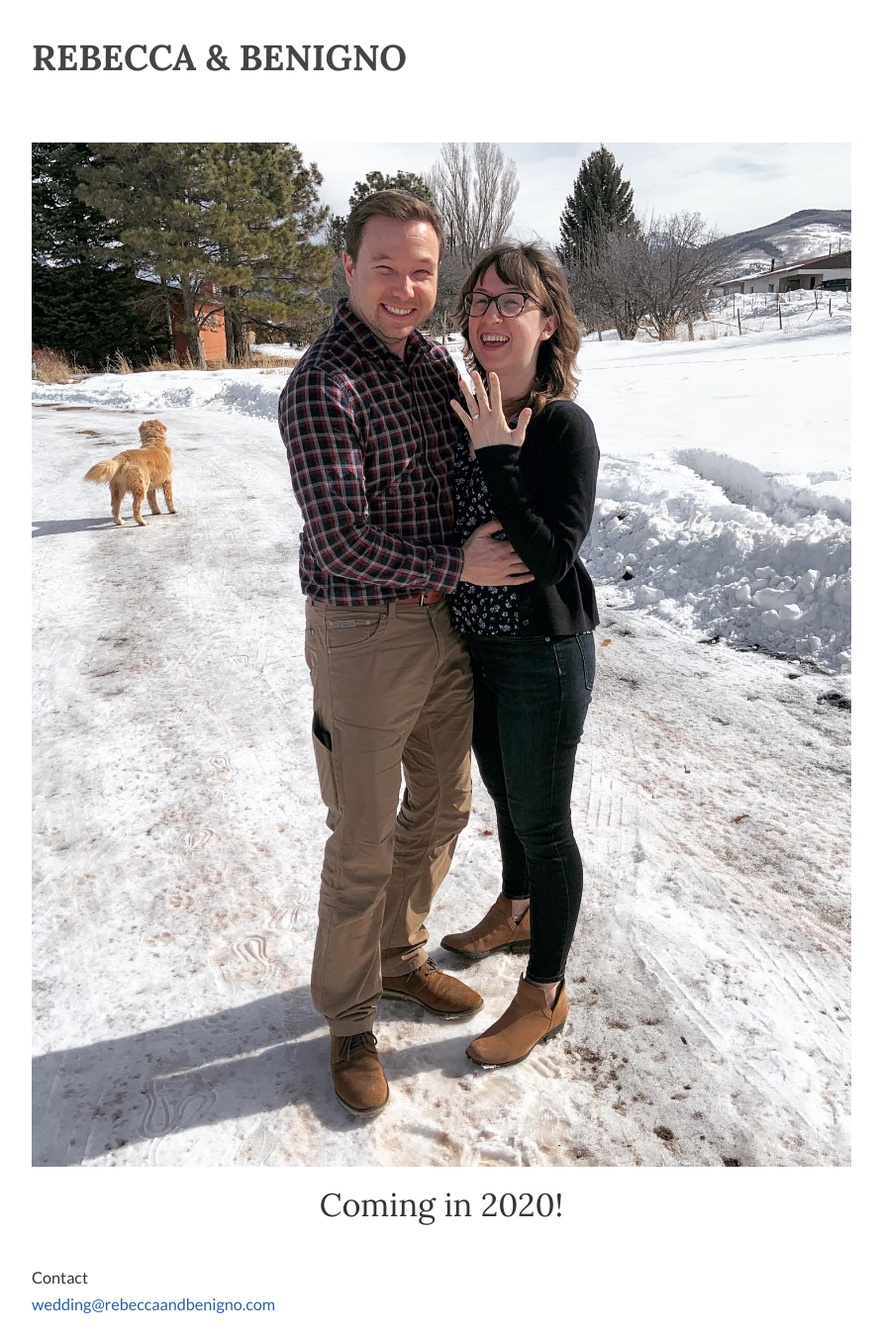
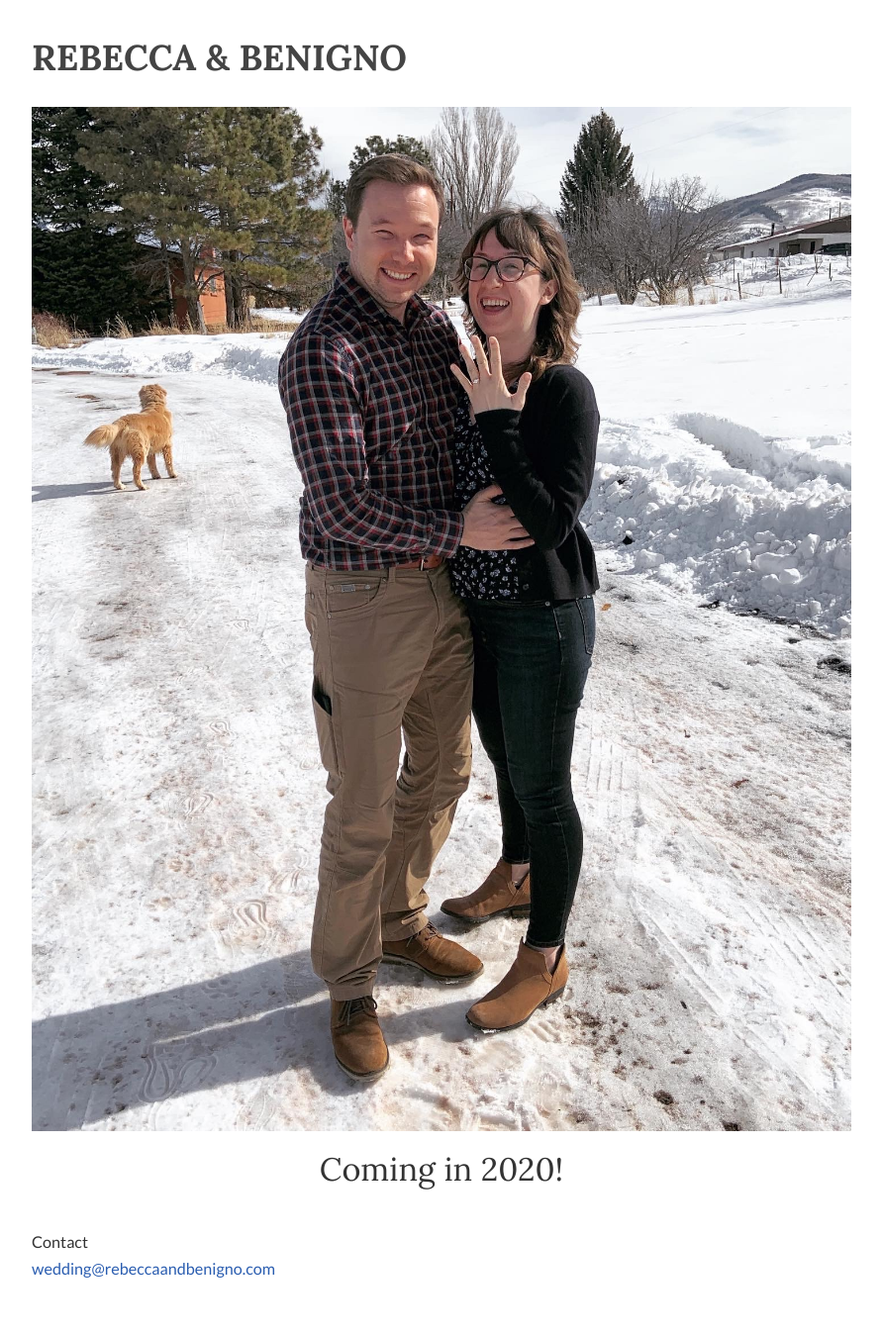
Before and after one commit to piscisvolans/r-and-b, a Jekyll site: the page built from docs/index.markdown, in a window 1280 px wide. Shown: the whole page at 99% size, without its empty margins (194-1085 px from the left). Built offline with Jekyll 4.4.1, drawn with Linux system fonts in a browser that asks for light colours; nearby versions of some CDN libraries; some web fonts are replaced; comment, search, counter and statistics services are not loaded; after the commit the page ends 1314 px from its top, so only the background shows below that.

Commit message:
Modify title spacing

```diff
--- a/docs/public/css/main.scss
+++ b/docs/public/css/main.scss
@@ -315,7 +315,7 @@ tbody tr:nth-child(odd) th {
 .masthead {
   padding-top:    1rem;
   padding-bottom: 1rem;
-  margin-bottom: 6rem;
+  margin-bottom: 4rem;
   padding-right:1rem;
 }
 .masthead-title {
```
